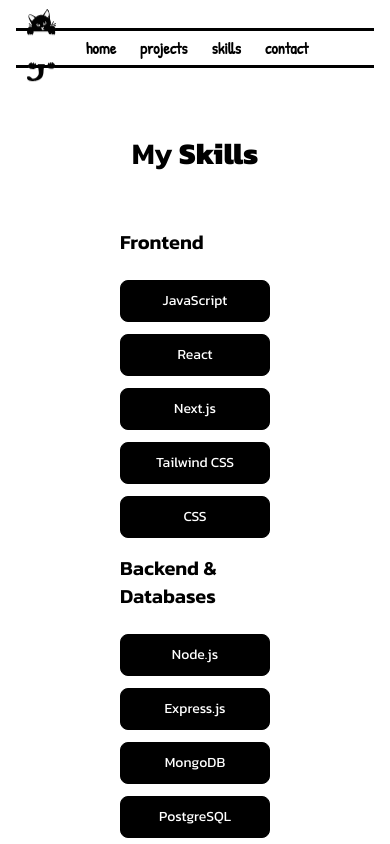
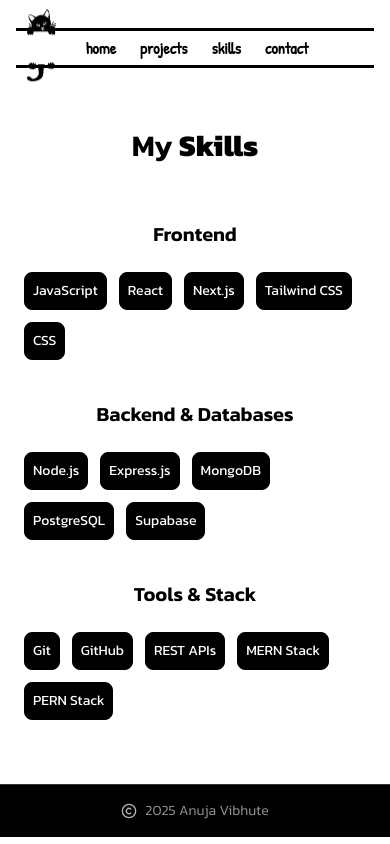
Before and after one commit to irunonironic/portfolio, a Next.js app: page /skills in a window 390 px wide. Shown: the top 844 px of the page. Built offline with nearby package versions, Linux system fonts and the light colour scheme.

Commit message:
fix skill sextion mobile view and link preview

```diff
--- a/app/skills/page.tsx
+++ b/app/skills/page.tsx
@@ -1,8 +1,7 @@
 "use client";
 
 import { Kanit } from "next/font/google";
-import { motion } from "framer-motion";
-import type { Variants } from "framer-motion"
+import { motion, type Variants } from "framer-motion";
 
 const kanit = Kanit({
   subsets: ["latin"],
@@ -12,10 +11,10 @@
 const skills = {
   frontend: ["JavaScript", "React", "Next.js", "Tailwind CSS", "CSS"],
   backend: ["Node.js", "Express.js", "MongoDB", "PostgreSQL", "Supabase"],
-  tools: ["Git","GitHub" , "REST APIs", "MERN Stack" , "PERN Stack"],
+  tools: ["Git", "GitHub", "REST APIs", "MERN Stack", "PERN Stack"],
 };
 
-const container:Variants = {
+const container: Variants = {
   hidden: {},
   visible: {
     transition: {
@@ -36,12 +35,13 @@
   },
 };
 
-const Skills = () => {
+export default function Skills() {
   return (
-    <section id="skills" className={` w-full bg-white text-black py-18 ${kanit.className}`}>
-      <div className="mx-auto max-w-6xl px-30">
-
-        {/* Heading */}
+    <section
+      id="skills"
+      className={`w-full bg-white text-black py-16 ${kanit.className}`}
+    >
+      <div className="mx-auto max-w-6xl px-6 md:px-12">
         <motion.h2
           initial={{ opacity: 0, y: 20 }}
           whileInView={{ opacity: 1, y: 0 }}
@@ -52,13 +52,12 @@
           My <span className="font-extrabold">Skills</span>
         </motion.h2>
 
-        {/* Skill Groups */}
         <motion.div
           variants={container}
           initial="hidden"
           whileInView="visible"
           viewport={{ once: true }}
-          className="grid gap-4 md:grid-cols-3"
+          className="grid gap-10 grid-cols-1 sm:grid-cols-2 md:grid-cols-3"
         >
           <SkillBlock title="Frontend" items={skills.frontend} />
           <SkillBlock title="Backend & Databases" items={skills.backend} />
@@ -67,19 +66,23 @@
       </div>
     </section>
   );
-};
+}
 
-const SkillBlock = ({
+function SkillBlock({
   title,
   items,
 }: {
   title: string;
   items: string[];
-}) => (
-  <motion.div variants={item}>
-    <h3 className="mb-6 text-xl font-semibold">{title}</h3>
+}) {
+  return (
+    <motion.div variants={item} className="w-full">
+      <h3 className="mb-6 text-xl font-semibold text-center sm:text-left">
+        {title}
+      </h3>
 
-    <div className="grid grid-cols-1 sm:grid-cols-2 gap-3 sm:gap-4">
+      <div className="mx-auto max-w-[420px] sm:max-w-none">
+        <div className="flex flex-wrap gap-3">
           {items.map((skill) => (
             <motion.div
               key={skill}
@@ -87,9 +90,10 @@
               className="
                 text-white bg-black
                 flex items-center justify-center
-            rounded-lg border border-black
-            py-2.5 sm:py-2
+                rounded-lg
+                py-2 px-2
                 text-sm font-medium
+                border border-black
                 hover:bg-white hover:text-black
                 transition
               "
@@ -98,7 +102,7 @@
             </motion.div>
           ))}
         </div>
+      </div>
     </motion.div>
   );
-
-export default Skills;
+}
```
Also changed, not shown: public/og.png. Lines whose indentation alone changed are shown as unchanged.
